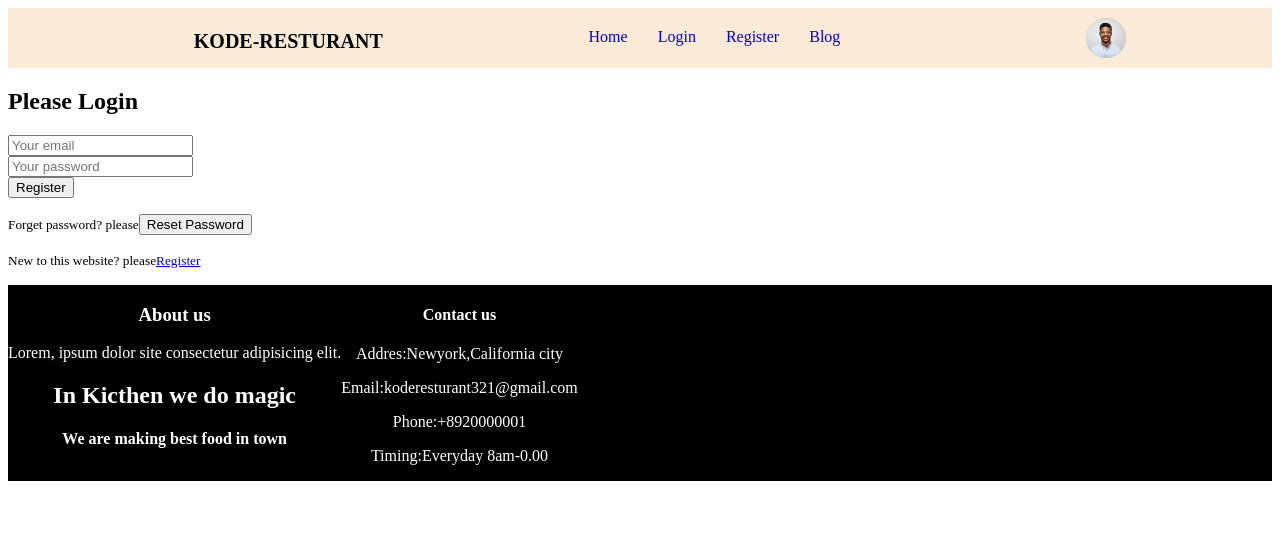
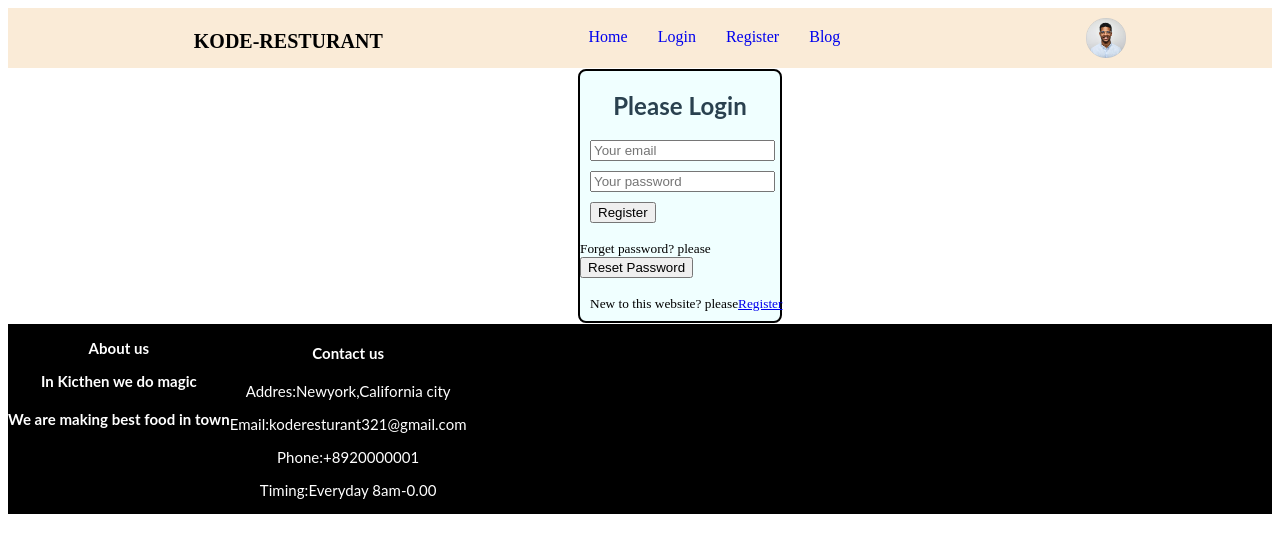
Before and after one commit to sunnyghosh108/chef-recipe-hunter-client, a React (Vite) app: page /login in a window 1280 px wide. Shown: the top 552 px of the page. Built offline with nearby package versions, Linux system fonts and the light colour scheme; no server answers.

Commit message:
create all recipe part

```diff
--- a/package.json
+++ b/package.json
@@ -16,6 +16,7 @@
     "match-sorter": "^6.3.1",
     "react": "^18.2.0",
     "react-dom": "^18.2.0",
+    "react-hot-toast": "^2.4.1",
     "react-router-dom": "^6.11.0",
     "sort-by": "^1.2.0"
   },
--- a/public/category.json
+++ b/public/category.json
@@ -2,11 +2,11 @@
    {
      "id": 1,
      "picture": "https://purepng.com/public/uploads/large/purepng.com-chefcheftrained-professional-cookfood-preparationkitchenchefsexperienced-1421526719067rjgsj.png",
-     "name": "Griem Smith",
+     "name": "Gennaro Contaldo",
      "years_of_experience": 10,
      "num_of_recipes": 50,
      "likes": 1000,
-     "bio": "John Smith is a classically trained chef with a passion for modern fusion cuisine. He has worked in some of the top restaurants around the world and has won numerous awards for his innovative dishes.",
+     "bio": "Gennaro Contaldo is an Italian chef who has worked in several restaurants in London. He is known for his simple yet delicious Italian recipes.",
      "recipes": [
        {
          "name": "Lobster Thermidor",
--- a/src/Components/Catagories/Catagories.jsx
+++ b/src/Components/Catagories/Catagories.jsx
@@ -3,7 +3,7 @@ import './Catagories.css'
 import { Link } from 'react-router-dom';
 
 const Catagories = ({catagories}) => {
-    const{picture,name,years_of_experience,num_of_recipes,likes  }=catagories;
+    const{picture,name,years_of_experience,num_of_recipes,likes,id  }=catagories;
     console.log(catagories)
 
 
@@ -18,11 +18,11 @@ const Catagories = ({catagories}) => {
           <p>CHEF NAME: {name}</p>
           <p>Experience of year:{years_of_experience}</p>
           <p> Number of recipes:{num_of_recipes}</p>
-          <p>  {likes}</p>
+          <p>Likes:{likes}</p>
       </div>
       < button className='btn-cart'>
 
-      <p><Link className='link' to=''> Details</Link>  </p>
+      <p><Link className='link' to={`/category/${id}`}>View Details</Link>  </p>
           </button>
   </div>
       </div>
--- a/src/Components/Footer/Footer.css
+++ b/src/Components/Footer/Footer.css
@@ -5,11 +5,10 @@
 .footer-text{
     color: white   ;
     text-align: center;
+    font-family: 'Lato';
+    font-style: normal;
+      font-size: 15px;
+    letter-spacing: 0.0025em;
+
+    text-align: center;
 }
-
-.footer-img{
-    height: 50px;
-    width: 80px;
-    position: relative;
-   left: 40px;
-}
--- a/src/Components/Footer/Footer.jsx
+++ b/src/Components/Footer/Footer.jsx
@@ -8,7 +8,7 @@ const Footer = () => {
     <div className='foot-data'>
          <div>
           <h3 className='footer-text'>About us</h3>
-          <p className='footer-text'>Lorem, ipsum dolor site consectetur adipisicing elit. </p>
+
           <h2 className='footer-text'>  In Kicthen we do magic</h2>
           <h4 className='footer-text'> We are making best food in town</h4>
          </div>
--- a/src/Components/Login/Login.css
+++ b/src/Components/Login/Login.css
@@ -0,0 +1,30 @@
+.form-container{
+    width: 200px;
+    height: 250px;
+    margin: 1px auto;
+
+    border: 1px solid #95A0A7;
+    border-radius: 8px;
+    position: relative;
+    left: 40px;
+
+}
+.form-title{
+    font-family: 'Lato';
+    font-style: normal;
+
+    letter-spacing: 0.0025em;
+    color: #2A414F;
+    text-align: center;
+
+}
+.form-control{
+    margin: 10px;
+    gap: 10px;
+    bottom: 30px;
+}
+.form-end{
+   position: relative;
+   left:10px ;
+
+}
--- a/src/Components/Login/Login.jsx
+++ b/src/Components/Login/Login.jsx
@@ -2,6 +2,7 @@ import React, { useRef, useState } from 'react';
 import{ GoogleAuthProvider, createUserWithEmailAndPassword, getAuth, sendPasswordResetEmail, signInWithEmailAndPassword, signInWithPopup } from 'firebase/auth';
 import app from '../../firebase/firebase.config';
 import { Link } from 'react-router-dom';
+import './Login.css'
 const auth =getAuth(app);
 
 const Login = () => {
@@ -90,21 +91,26 @@ const Login = () => {
 
 
     return (
-        <div className='w-50 mx-auto'>
-            <h2>Please Login</h2>
+        <div className='form-container'>
+            <h2 className='form-title'>Please Login</h2>
             <form onSubmit={handleSubmit}>
-                <input className='w-50 rounded ps-2   mb-4' onChange={handleEmailChange} type="email" name="email" ref={emailRef} id="email" placeholder="Your email" required/><br/>
-                <input className='w-50 rounded ps-2 mb-4' onBlur={handlePasswordBlur} type="text" name="password" id="password" placeholder="Your password" required></input><br/>
-
-
-              <input className='btn btn-primary' type="submit" value="Register" /> <br/>
-
+                <div className='form-control'>
+                <input className='' onChange={handleEmailChange} type="email" name="email" ref={emailRef} id="email" placeholder="Your email" required/><br/>
+                </div>
+                <div className='form-control'>
+                <input className='' onBlur={handlePasswordBlur} type="text" name="password" id="password" placeholder="Your password" required></input><br/>
+                </div>
+               <div className='form-control'>
+              <input className='' type="submit" value="Register" /> <br/>
+              </div>
 
             </form>
-            <p><small>Forget password? please<button onClick={handleResetPassword} className='btn btn-link'>Reset Password</button></small></p>
-            <p className='text-danger'><small>New to this website? please<Link to="/register">Register</Link></small></p>
-            <p className='text-danger'>{error}</p>
-            <p className='text-success'>{success}</p>
+            <div className=''>
+            <p><small>Forget password? please<button onClick={handleResetPassword} className='btn'>Reset Password</button></small></p>
+            <p className='form-end'><small>New to this website? please<Link to="/register">Register</Link></small></p>
+            <p className=''>{error}</p>
+            <p className='text'>{success}</p>
+            </div>
         </div>
     );
 };
--- a/src/Components/Recipes/Recipes.css
+++ b/src/Components/Recipes/Recipes.css
@@ -0,0 +1,62 @@
+.chef-images{
+
+    height: 150px;
+    width: 150px;
+}
+.card{
+    display: flex;
+    width: 500px;
+    height: 250px;
+    border: 2px solid #95A0A7;
+    border-radius: 8px;
+    position: relative;
+    margin: 15px;
+    background-color: antiquewhite;
+}
+.chef-name {
+    margin-top: 10px;
+    margin-bottom: 0px;
+    font-family: 'Lato';
+    font-style: normal;
+    font-weight: 400;
+    font-size: 21px;
+    line-height: 25px;
+    letter-spacing: 0.0015em;
+    color: #0E161A;
+}
+.recipes-card{
+   display: grid;
+   grid-template-columns: repeat(3,1fr);
+
+
+
+}
+.recipe-item-1{
+    border: 2px solid #95A0A7;
+    height: 650px;
+    width: 200px;
+    gap: 5px;
+    margin: 20px;
+    background-color: rgb(250, 235, 215);
+
+}
+
+.recipes-all-card{
+    display: grid;
+    grid-template-columns: repeat(3,1fr);
+    width: 100px;
+
+}
+
+
+.favorite{
+    background-color: #becad1;
+}
+
+
+@media screen and (max-width:768px){
+    .recipes-all-card{
+        grid-template-columns: repeat(1,1fr);
+        gap: 10px;
+    }
+}
--- a/src/Components/Register/Register.css
+++ b/src/Components/Register/Register.css
@@ -4,3 +4,15 @@
     margin-left: 90px;
 
 }
+.form-container{
+    width: 200px;
+    height: 250px;
+    margin: 1px auto;
+
+    border: 1px solid #95A0A7;
+    border-radius: 8px;
+    position: relative;
+    left: 40px;
+    border: 2px solid black;
+    background-color: azure;
+}
--- a/src/Components/Register/Register.jsx
+++ b/src/Components/Register/Register.jsx
@@ -2,6 +2,7 @@ import React, { useState } from 'react';
 import './Register.css'
 import{ createUserWithEmailAndPassword, getAuth, sendEmailVerification, updateProfile } from 'firebase/auth'; import app from '../../firebase/firebase.config';
 import { Link } from 'react-router-dom';
+import './Register.css'
 
 
 const auth =getAuth(app);
@@ -80,7 +81,7 @@ const Register = () => {
         console.log(event.target.value);
     }
     return (
-        <div className='w-50 mx-auto'>
+        <div className='form-container'>
             <h2>Please Register</h2>
             <form onSubmit={handleSubmit}>
               {/* //2 */}
```
Also changed, not shown: src/Components/Recipes/Recipes.jsx (+84 -5 lines), 1 other file (tests, documents, lock files or other folders).
